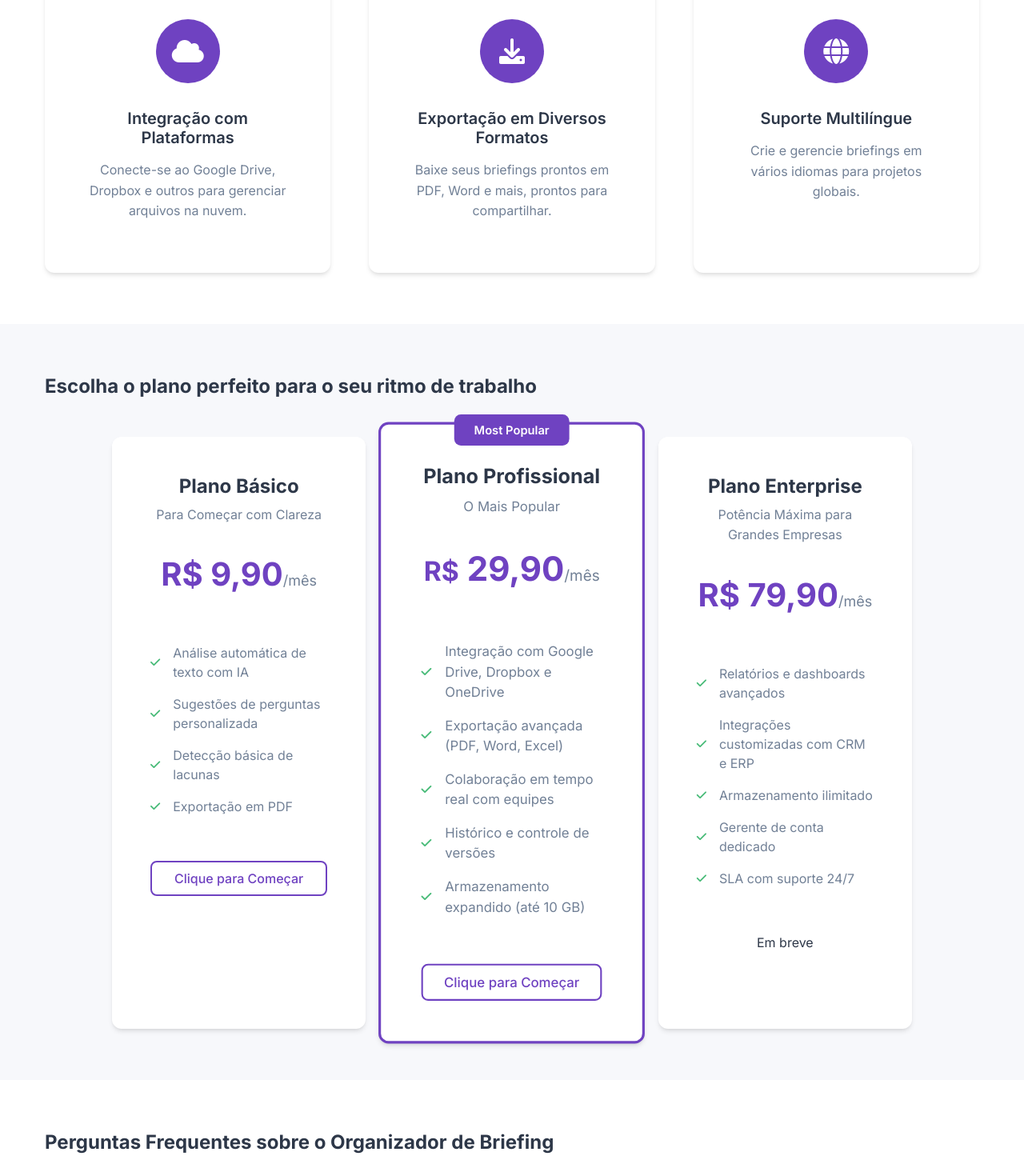
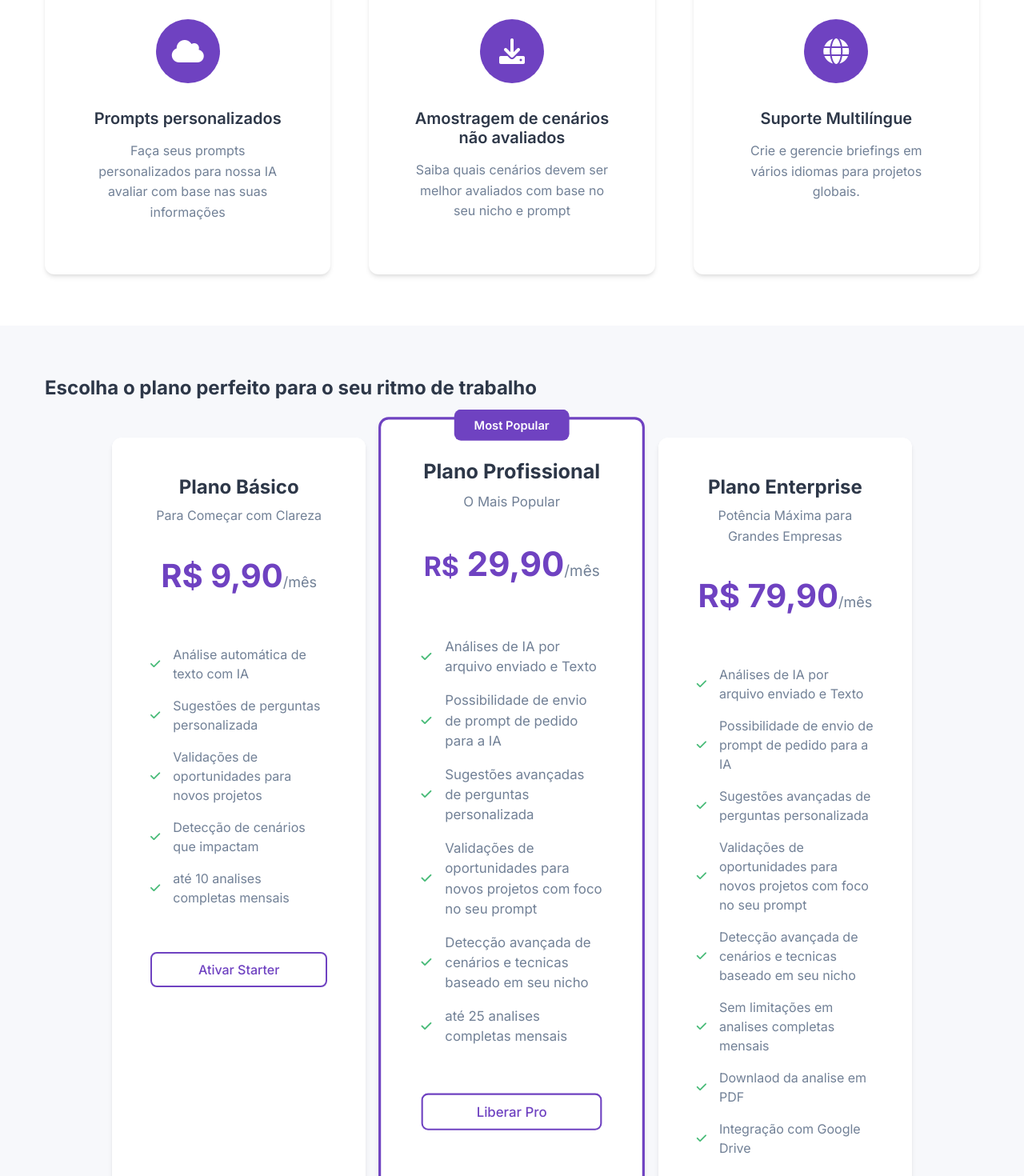
Before and after one commit to RomuloBreno/project-easy-briefing, a React (Vite) app in the folder client/: page / in a window 1280 px wide. Shown: the part 1200-2670 px from the top of the page at 80% size. Built offline with nearby package versions, Linux system fonts and the light colour scheme.

Commit message:
fix plans

```diff
--- a/client/src/components/LandingPage.tsx
+++ b/client/src/components/LandingPage.tsx
@@ -138,7 +138,7 @@ export const LandingPage: React.FC<LandingPageProps> = ({successPay, user, onLog
                                     <h3 className="feature-title">Análise Automática com IA
                                     </h3>
                                     <p className="feature-description">
-                                        Organize e categorize seus briefings automaticamente com inteligência artificial para mais clareza e rapidez.
+                                        Analise seus briefings automaticamente com inteligência artificial para mais clareza e rapidez.
 
 
 
@@ -174,10 +174,10 @@ export const LandingPage: React.FC<LandingPageProps> = ({successPay, user, onLog
                                     <div className="feature-icon">
                                         <i className="fas fa-cloud"></i>
                                     </div>
-                                    <h3 className="feature-title">Integração com Plataformas
+                                    <h3 className="feature-title">Prompts personalizados
                                     </h3>
                                     <p className="feature-description">
-                                        Conecte-se ao Google Drive, Dropbox e outros para gerenciar arquivos na nuvem.
+                                        Faça seus prompts personalizados para nossa IA avaliar com base nas suas informações
 
 
                                     </p>
@@ -186,10 +186,10 @@ export const LandingPage: React.FC<LandingPageProps> = ({successPay, user, onLog
                                     <div className="feature-icon">
                                         <i className="fas fa-download"></i>
                                     </div>
-                                    <h3 className="feature-title">Exportação em Diversos Formatos
+                                    <h3 className="feature-title">Amostragem de cenários não avaliados
                                     </h3>
                                     <p className="feature-description">
-                                        Baixe seus briefings prontos em PDF, Word e mais, prontos para compartilhar.
+                                        Saiba quais cenários devem ser melhor avaliados com base no seu nicho e prompt
 
 
                                     </p>
@@ -228,10 +228,11 @@ export const LandingPage: React.FC<LandingPageProps> = ({successPay, user, onLog
                                     <ul className="pricing-features">
                                         <li><i className="fas fa-check"></i> Análise automática de texto com IA</li>
                                         <li><i className="fas fa-check"></i> Sugestões de perguntas personalizada</li>
-                                        <li><i className="fas fa-check"></i> Detecção básica de lacunas</li>
-                                        <li><i className="fas fa-check"></i> Exportação em PDF</li>
+                                        <li><i className="fas fa-check"></i> Validações de oportunidades para novos projetos</li>
+                                        <li><i className="fas fa-check"></i> Detecção de cenários que impactam</li>
+                                        <li><i className="fas fa-check"></i> até 10 analises completas mensais</li>
                                     </ul>
-                                   {user?.plan == 1 ? <span>Ja Possui</span> :  <button onClick={() => handleButtonPurchase(1)} className="btn btn-outline btn-full">Clique para Começar</button>}
+                                   {user?.plan == 1 ? <span>Ja Possui</span> :  <button onClick={() => handleButtonPurchase(1)} className="btn btn-outline btn-full">Ativar Starter</button>}
                                 </div>
 
                                 <div className="pricing-card pricing-card-popular">
@@ -245,13 +246,16 @@ export const LandingPage: React.FC<LandingPageProps> = ({successPay, user, onLog
                                         </div>
                                     </div>
                                     <ul className="pricing-features">
-                                        <li><i className="fas fa-check"></i> Integração com Google Drive, Dropbox e OneDrive</li>
-                                        <li><i className="fas fa-check"></i> Exportação avançada (PDF, Word, Excel)</li>
-                                        <li><i className="fas fa-check"></i> Colaboração em tempo real com equipes</li>
-                                        <li><i className="fas fa-check"></i> Histórico e controle de versões</li>
-                                        <li><i className="fas fa-check"></i> Armazenamento expandido (até 10 GB)</li>
+                                        <ul className="pricing-features">
+                                        <li><i className="fas fa-check"></i> Análises de IA por arquivo enviado e Texto</li>
+                                        <li><i className="fas fa-check"></i> Possibilidade de envio de prompt de pedido para a IA</li>
+                                        <li><i className="fas fa-check"></i> Sugestões avançadas de perguntas personalizada</li>
+                                        <li><i className="fas fa-check"></i> Validações de oportunidades para novos projetos com foco no seu prompt</li>
+                                        <li><i className="fas fa-check"></i> Detecção avançada de cenários e tecnicas baseado em seu nicho </li>
+                                        <li><i className="fas fa-check"></i> até 25 analises completas mensais</li>
                                     </ul>
-                                    {user?.plan == 2 ? <span>Ja Possui</span> :  <button onClick={() => handleButtonPurchase(1)} className="btn btn-outline btn-full">Clique para Começar</button>}
+                                    </ul>
+                                    {user?.plan == 2 ? <span>Ja Possui</span> :  <button onClick={() => handleButtonPurchase(1)} className="btn btn-outline btn-full">Liberar Pro</button>}
                                 </div>
 
                                 <div className="pricing-card">
@@ -264,11 +268,14 @@ export const LandingPage: React.FC<LandingPageProps> = ({successPay, user, onLog
                                         </div>
                                     </div>
                                     <ul className="pricing-features">
-                                        <li><i className="fas fa-check"></i> Relatórios e dashboards avançados</li>
-                                        <li><i className="fas fa-check"></i> Integrações customizadas com CRM e ERP</li>
-                                        <li><i className="fas fa-check"></i> Armazenamento ilimitado</li>
-                                        <li><i className="fas fa-check"></i> Gerente de conta dedicado</li>
-                                        <li><i className="fas fa-check"></i> SLA com suporte 24/7</li>
+                                        <li><i className="fas fa-check"></i> Análises de IA por arquivo enviado e Texto</li>
+                                        <li><i className="fas fa-check"></i> Possibilidade de envio de prompt de pedido para a IA</li>
+                                        <li><i className="fas fa-check"></i> Sugestões avançadas de perguntas personalizada</li>
+                                        <li><i className="fas fa-check"></i> Validações de oportunidades para novos projetos com foco no seu prompt</li>
+                                        <li><i className="fas fa-check"></i> Detecção avançada de cenários e tecnicas baseado em seu nicho </li>
+                                        <li><i className="fas fa-check"></i> Sem limitações em analises completas mensais</li>
+                                        <li><i className="fas fa-check"></i> Downlaod da analise em PDF</li>
+                                        <li><i className="fas fa-check"></i> Integração com Google Drive</li>
                                     </ul>
                                     {/* <button onClick={() => onPurchaseClick(3)} className="btn btn-outline btn-full">Clique para Começar</button> */}
                                     <span>Em breve</span>
```
